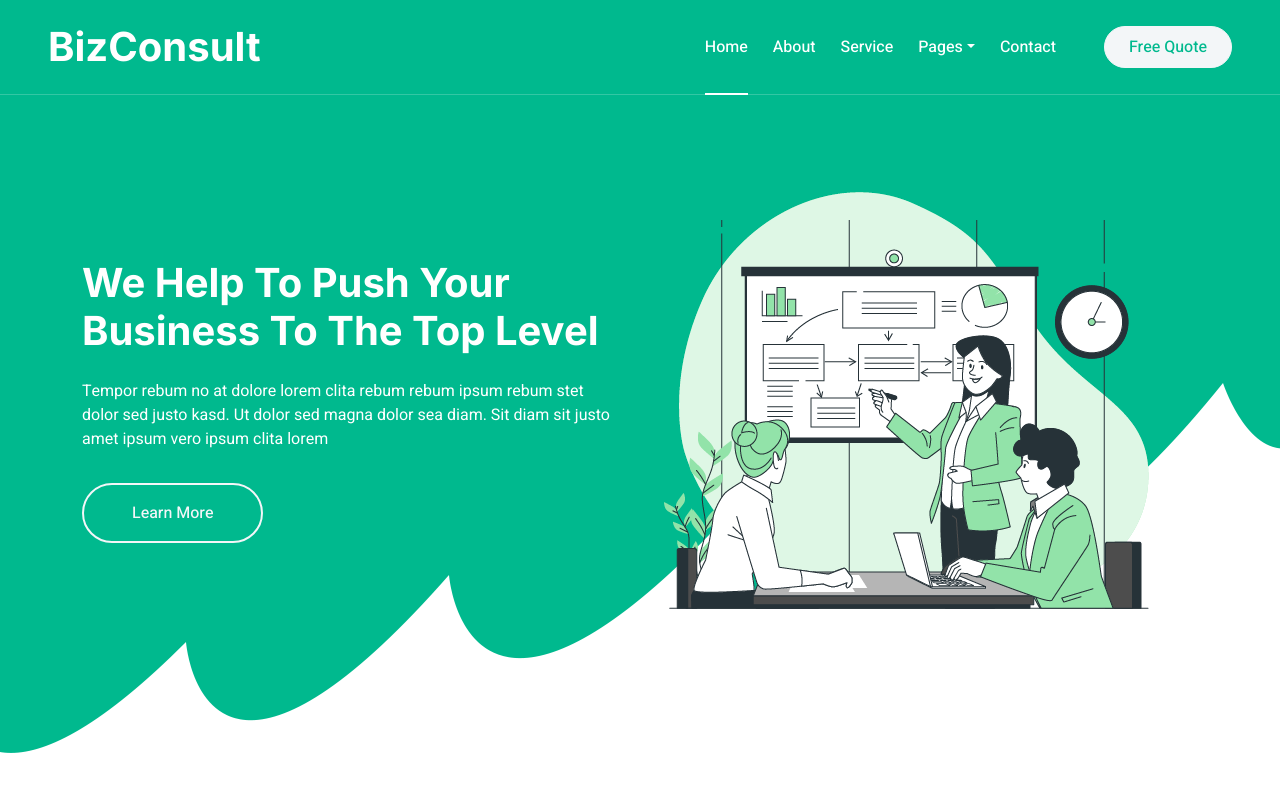
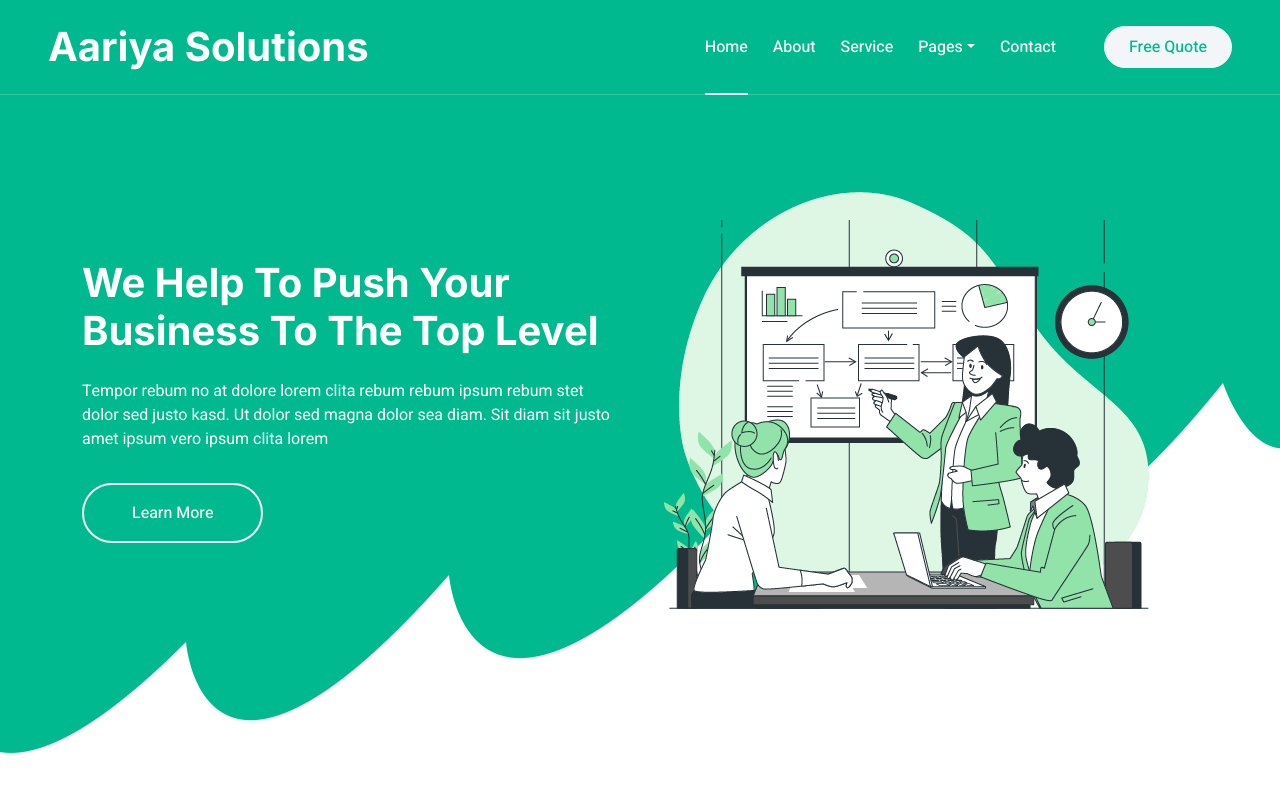
Before and after one commit to vijayabhaskar00/aariyasolutions, a plain HTML site: page index.html in a window 1280 px wide. Shown: the top 800 px of the page. Drawn offline with Linux system fonts and the light colour scheme.

Commit message:
Update index.html

```diff
--- a/index.html
+++ b/index.html
@@ -6,7 +6,7 @@
 <!-- Added by HTTrack --><meta http-equiv="content-type" content="text/html;charset=utf-8" /><!-- /Added by HTTrack -->
 <head>
     <meta charset="utf-8">
-    <title>BizConsult - Consulting HTML Template</title>
+    <title>Aariya Solutions Private Limited</title>
     <meta content="width=device-width, initial-scale=1.0" name="viewport">
     <meta content="" name="keywords">
     <meta content="" name="description">
@@ -49,7 +49,7 @@
         <div class="container-xxl position-relative p-0">
             <nav class="navbar navbar-expand-lg navbar-light px-4 px-lg-5 py-3 py-lg-0">
                 <a href="index.html" class="navbar-brand p-0">
-                    <h1 class="m-0">BizConsult</h1>
+                    <h1 class="m-0">Aariya Solutions</h1>
                     <!-- <img src="img/logo.png" alt="Logo"> -->
                 </a>
                 <button class="navbar-toggler" type="button" data-bs-toggle="collapse" data-bs-target="#navbarCollapse">
```
